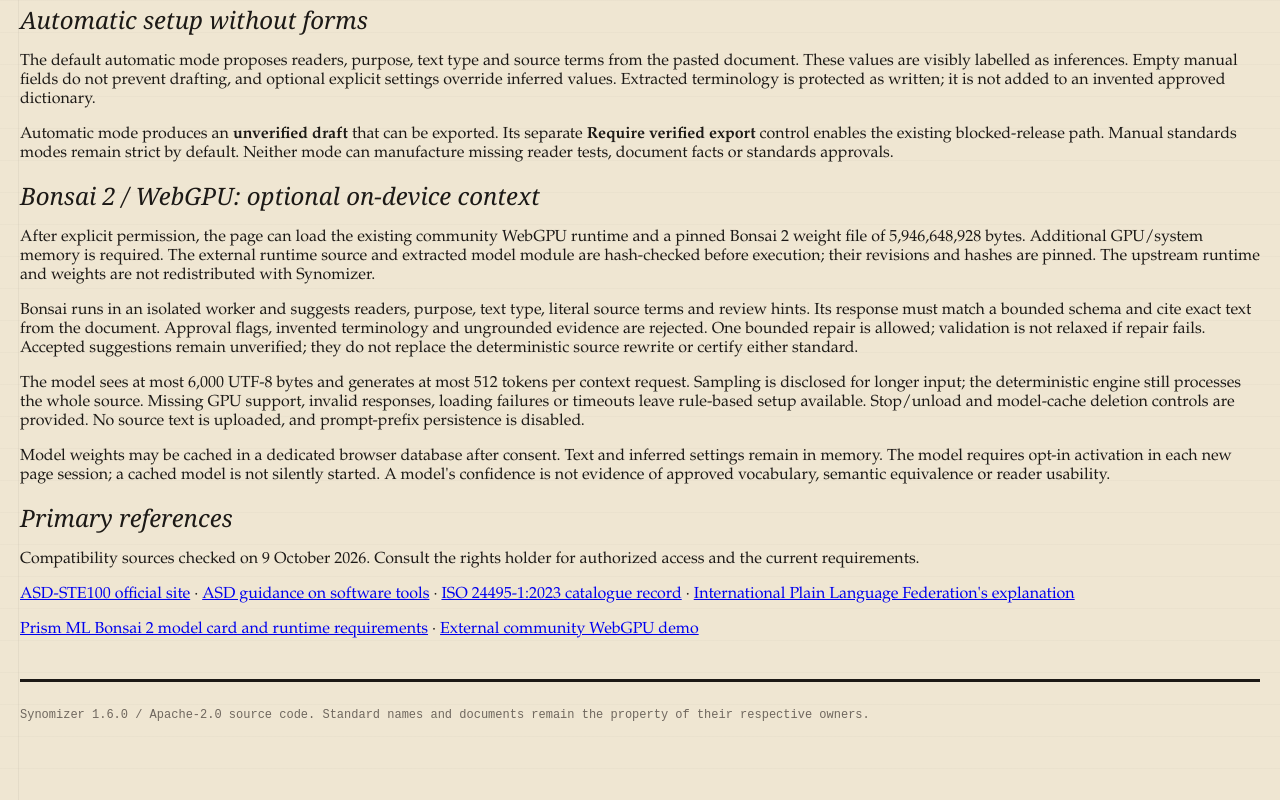
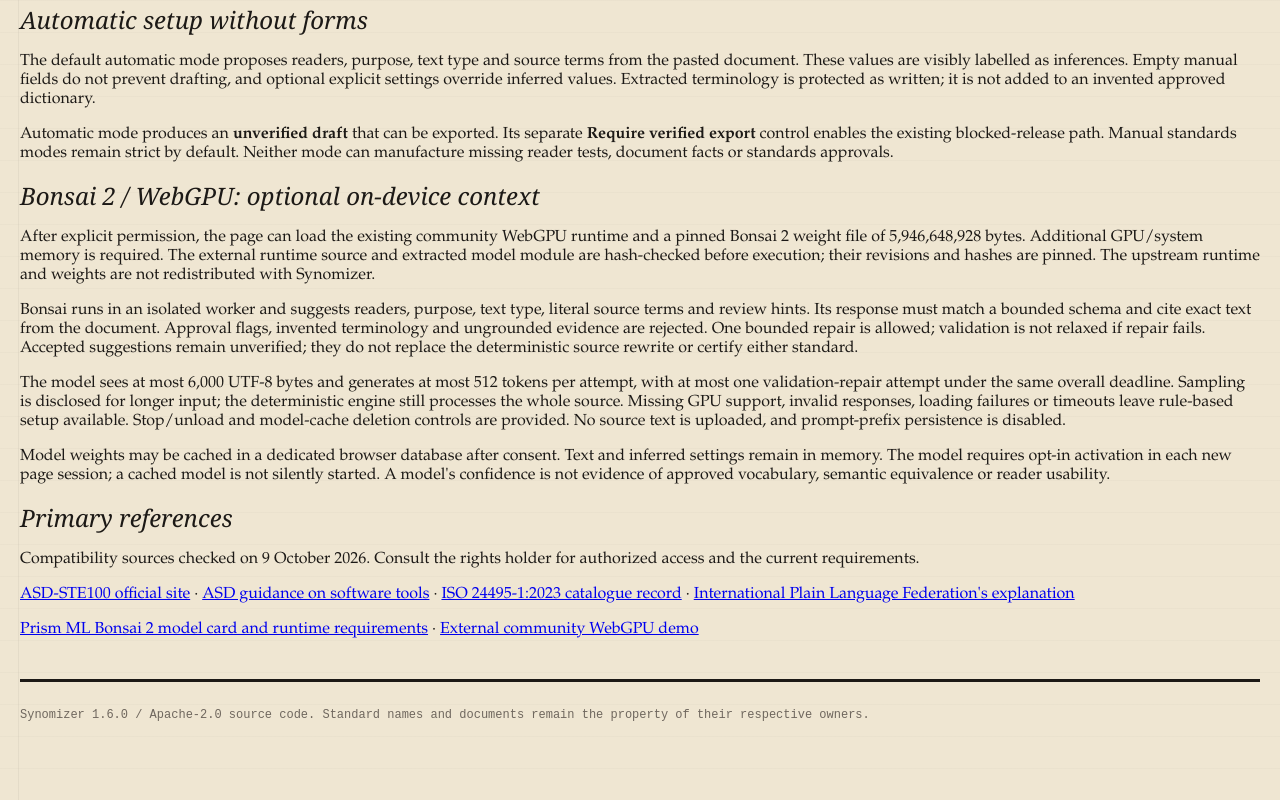
Before and after one commit to adybag14-cyber/Synomizer, a website: page docs/standards.html in a window 1280 px wide. Shown: the part 2183-2983 px from the top of the page. Drawn offline with Linux system fonts and the light colour scheme.

Commit message:
Clarify bounded per-attempt model output and repair budget

```diff
--- a/docs/standards.html
+++ b/docs/standards.html
@@ -48,7 +48,7 @@
     <h2>Bonsai 2 / WebGPU: optional on-device context</h2>
     <p>After explicit permission, the page can load the existing community WebGPU runtime and a pinned Bonsai 2 weight file of 5,946,648,928 bytes. Additional GPU/system memory is required. The external runtime source and extracted model module are hash-checked before execution; their revisions and hashes are pinned. The upstream runtime and weights are not redistributed with Synomizer.</p>
     <p>Bonsai runs in an isolated worker and suggests readers, purpose, text type, literal source terms and review hints. Its response must match a bounded schema and cite exact text from the document. Approval flags, invented terminology and ungrounded evidence are rejected. One bounded repair is allowed; validation is not relaxed if repair fails. Accepted suggestions remain unverified; they do not replace the deterministic source rewrite or certify either standard.</p>
-    <p>The model sees at most 6,000 UTF-8 bytes and generates at most 512 tokens per context request. Sampling is disclosed for longer input; the deterministic engine still processes the whole source. Missing GPU support, invalid responses, loading failures or timeouts leave rule-based setup available. Stop/unload and model-cache deletion controls are provided. No source text is uploaded, and prompt-prefix persistence is disabled.</p>
+    <p>The model sees at most 6,000 UTF-8 bytes and generates at most 512 tokens per attempt, with at most one validation-repair attempt under the same overall deadline. Sampling is disclosed for longer input; the deterministic engine still processes the whole source. Missing GPU support, invalid responses, loading failures or timeouts leave rule-based setup available. Stop/unload and model-cache deletion controls are provided. No source text is uploaded, and prompt-prefix persistence is disabled.</p>
     <p>Model weights may be cached in a dedicated browser database after consent. Text and inferred settings remain in memory. The model requires opt-in activation in each new page session; a cached model is not silently started. A model's confidence is not evidence of approved vocabulary, semantic equivalence or reader usability.</p>
     <h2>Primary references</h2>
     <p>Compatibility sources checked on 9 October 2026. Consult the rights holder for authorized access and the current requirements.</p>
```
Also changed, not shown: README.md.
